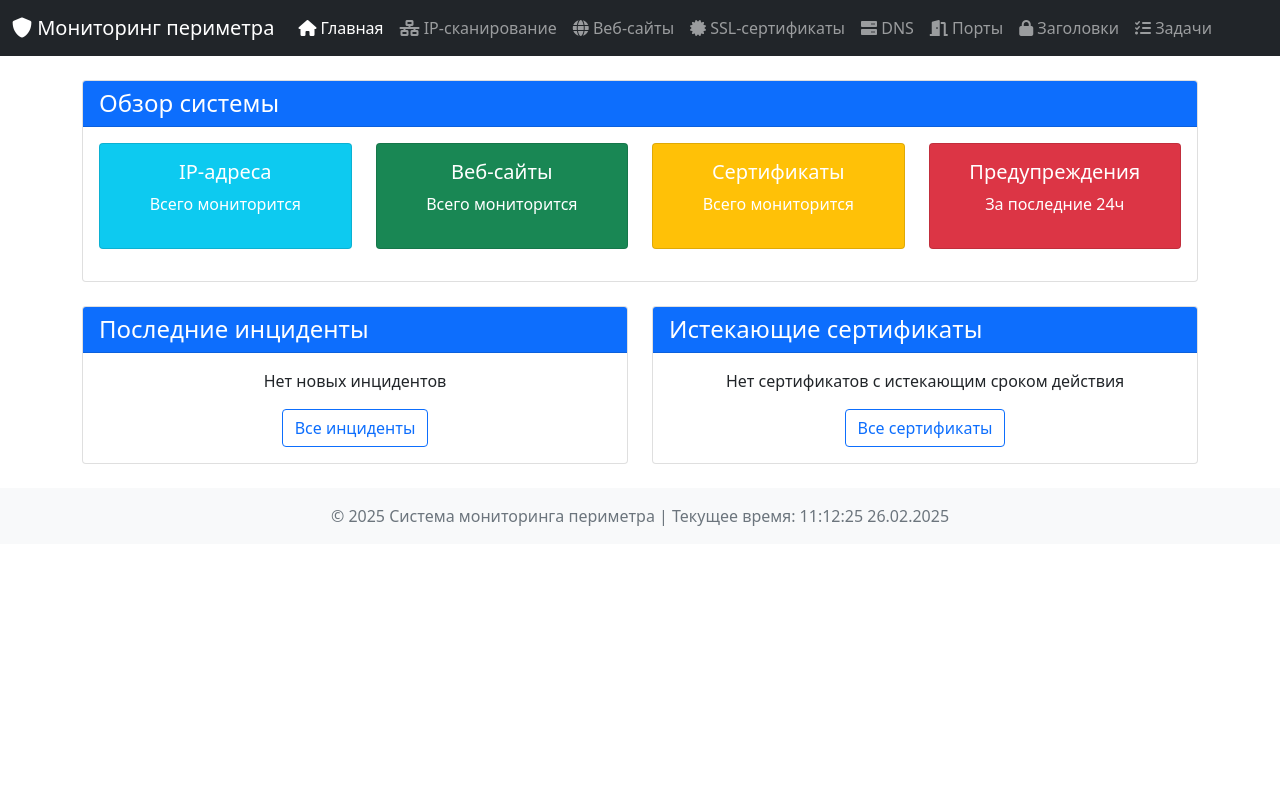
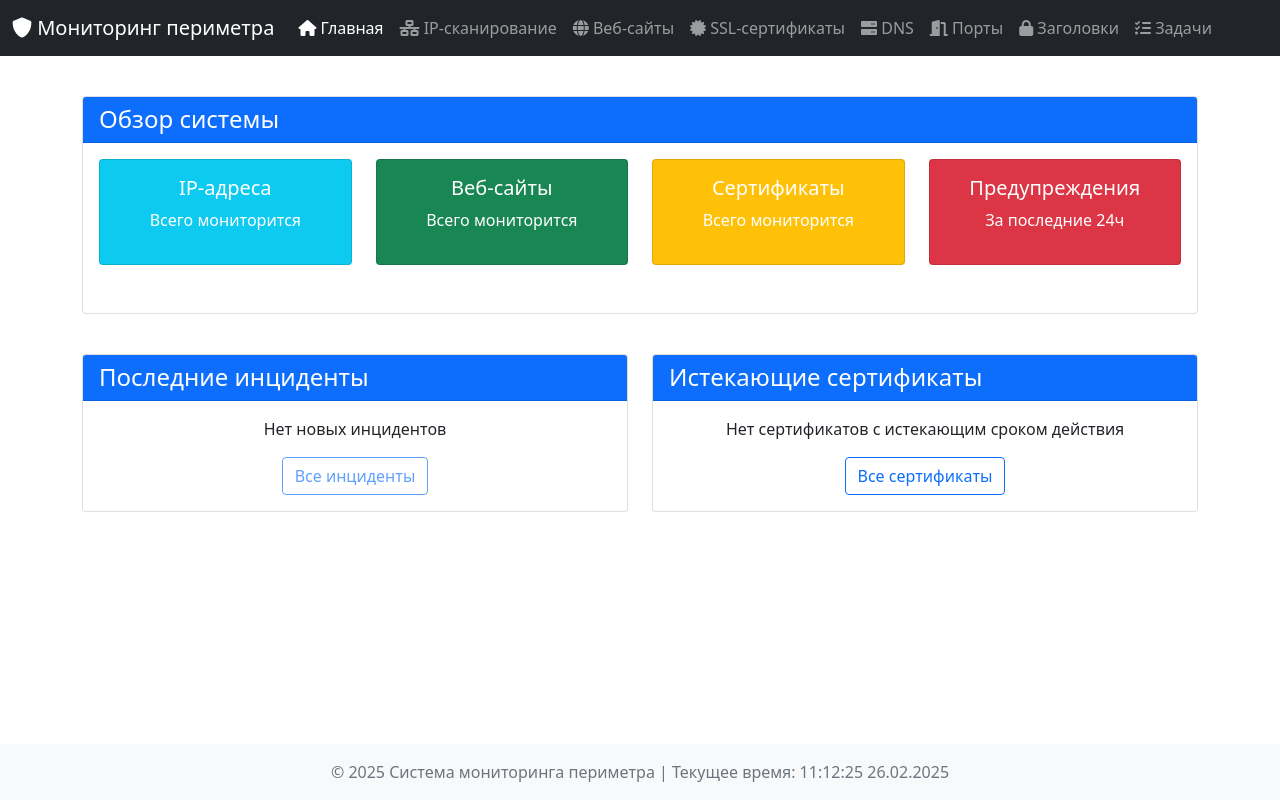
Before and after one commit to deusolutions/PerimeterMonitoring, a Flask app: page / in a window 1280 px wide. Run offline with Flask 3, Linux system fonts and the light colour scheme; some libraries are stand-ins or nearby versions.

Commit message:
Assistant checkpoint: Fix template error and add missing static files
Assistant generated file changes:
- dashboard/templates/index.html: Remove missing alerts_page link
- dashboard/static/css/style.css: Add basic styles

---

User prompt:

If applicable, propose a fix immediately.

```diff
--- /dev/null
+++ b/dashboard/static/css/style.css
@@ -0,0 +1,15 @@
+
+/* Basic styles */
+body {
+    min-height: 100vh;
+    display: flex;
+    flex-direction: column;
+}
+
+.footer {
+    margin-top: auto;
+}
+
+.card {
+    margin-bottom: 1rem;
+}
--- a/dashboard/templates/index.html
+++ b/dashboard/templates/index.html
@@ -86,7 +86,7 @@
                         <p class="text-center">Нет новых инцидентов</p>
                     {% endif %}
                     <div class="text-center mt-3">
-                        <a href="{{ url_for('alerts_page') }}" class="btn btn-outline-primary">Все инциденты</a>
+                        <a href="#" class="btn btn-outline-primary disabled">Все инциденты</a>
                     </div>
                 </div>
             </div>
```
